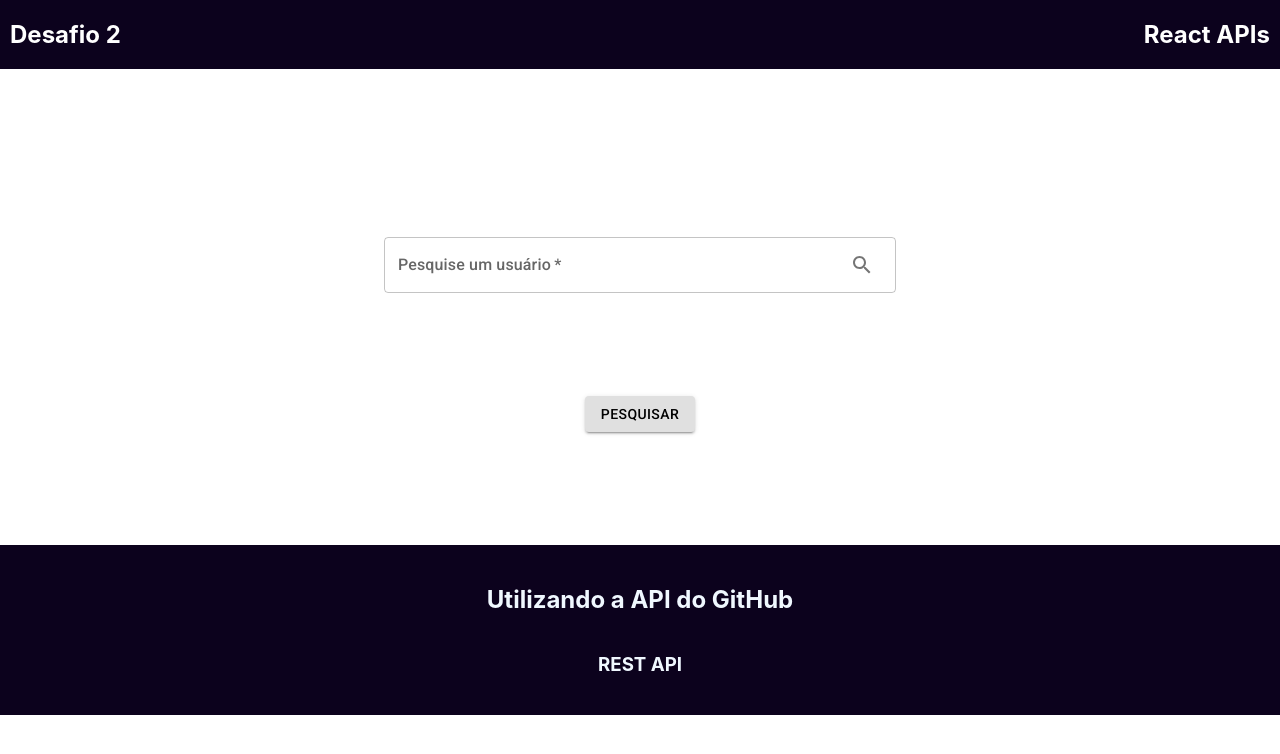
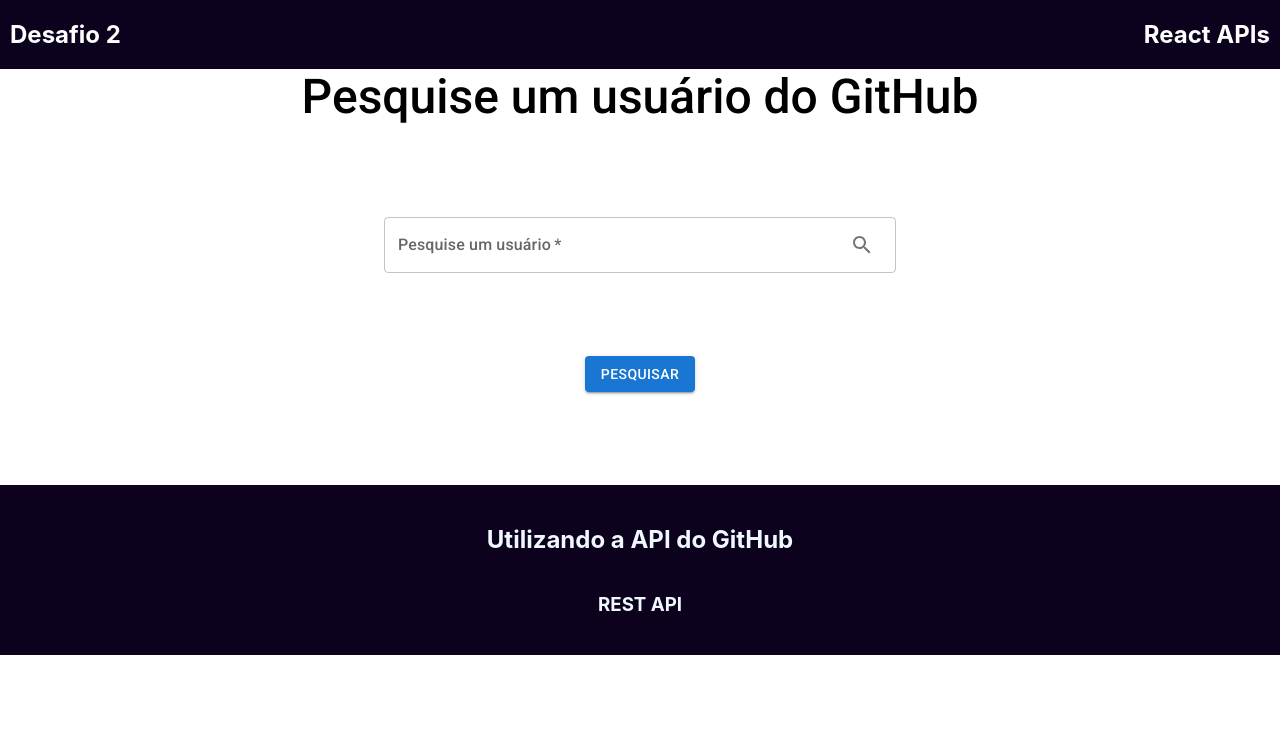
Before and after one commit to MatheysJ/Continuacao_Desafio2, a React (Create React App) app: page / in a window 1280 px wide. Shown: the top 754 px of the page. Built offline with nearby package versions, Linux system fonts and the light colour scheme.

Commit message:
Começo da estilização da Home

```diff
--- /dev/null
+++ b/src/components/User/style.css
@@ -0,0 +1,6 @@
+.container_info_user{
+    display: flex;
+    justify-content: center;
+    flex-direction: column;
+    align-items: center;
+}
--- a/src/paginas/Home/index.jsx
+++ b/src/paginas/Home/index.jsx
@@ -62,7 +62,7 @@ function Home() {
           <Button
             type="submit"
             variant="contained"
-            color="inherit"
+            color="primary"
             onClick={() => {
               Buscar(usuario, setDados)
               navigate("/detalhes-usuario")
--- a/src/paginas/Home/style.css
+++ b/src/paginas/Home/style.css
@@ -1,5 +1,6 @@
 .titulo{
     margin-top: 50px;
+    color: black!important;
 }
 
 .container{
@@ -8,7 +9,7 @@
     align-items: center;
     flex-direction: column;
     width: 80%;
-    height: 400px;
+    height: 340px;
     margin: 10px 0 10px;
 }
 
```
Also changed, not shown: src/components/User/index.jsx (added, +31 -0 lines).
